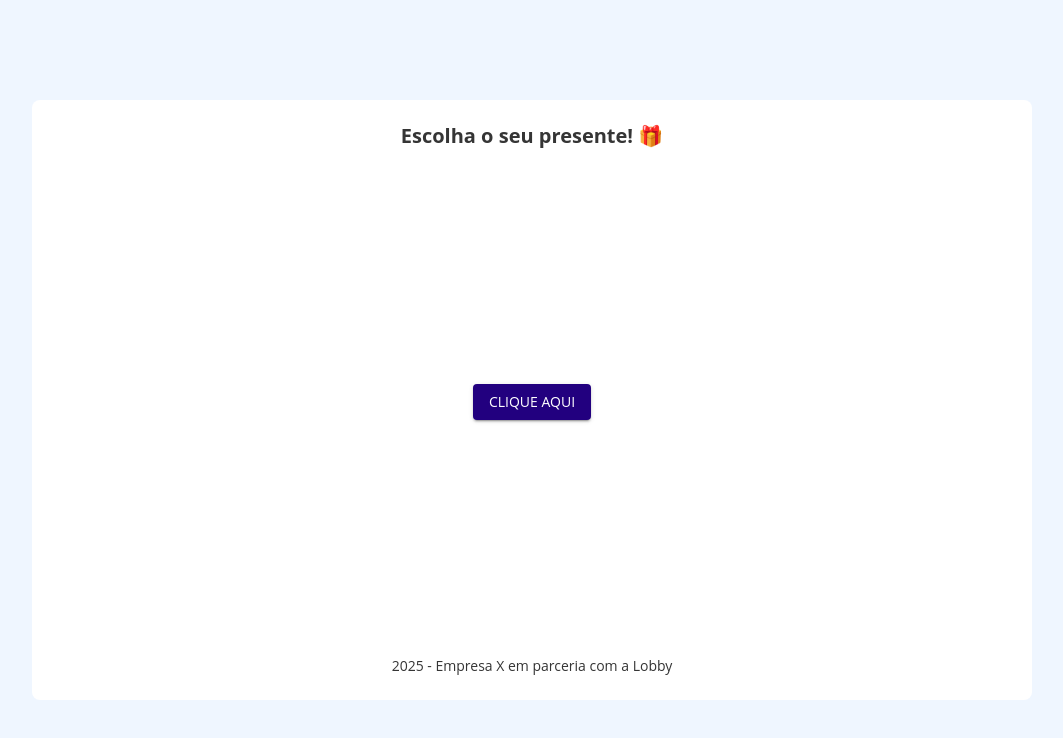
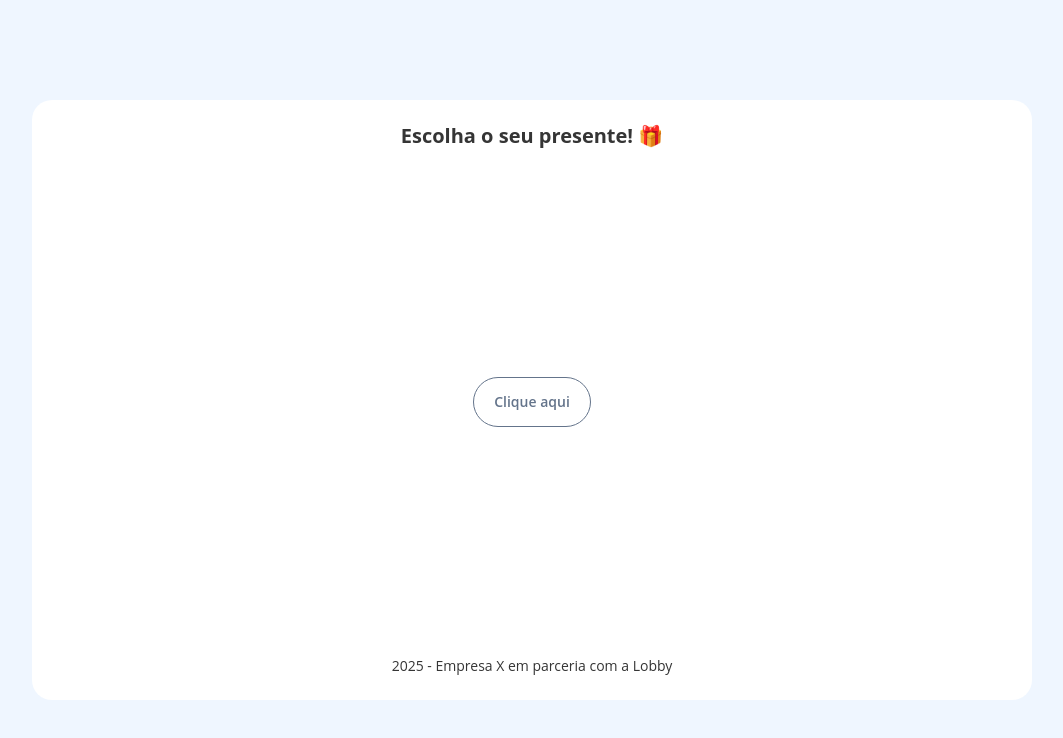
Before and after one commit to Loureiro12/lobby, a Next.js app: page / in a window 1280 px wide. Shown: the top 738 px of the page, without its empty margins (108-1171 px from the left). Built offline with nearby package versions, Linux system fonts and the light colour scheme.

Commit message:
feat: creating button component

```diff
--- a/src/components/common/Button.tsx
+++ b/src/components/common/Button.tsx
@@ -1,15 +1,53 @@
+import React from "react";
 import Button from "@mui/material/Button";
+import { styled } from "@mui/material/styles";
 
 interface CustomButtonProps {
   children: React.ReactNode;
   onClick?: () => void;
+  variant?: "primary" | "secondary";
+  disabled?: boolean;
 }
 
-const CustomButton = ({ children, onClick }: CustomButtonProps) => {
+const StyledButton = styled(Button)<{ customVariant: "primary" | "secondary" }>(
+  ({ customVariant }) => ({
+    borderRadius: "61px",
+    textTransform: "none",
+    padding: "12px 20px",
+    fontSize: "14px",
+    fontWeight: 600,
+    boxShadow: "none",
+    "&:hover": {
+      boxShadow: "none",
+      backgroundColor: customVariant === "primary" ? "#3100B6" : "#F4F4F4",
+    },
+    "&.Mui-disabled": {
+      opacity: customVariant === "primary" ? 0.25 : 1,
+      backgroundColor: customVariant === "primary" ? "#22007F" : "#FFFFFF",
+      color: customVariant === "primary" ? "#FFFFFF" : "#64748B",
+      border: customVariant === "secondary" ? "1px solid #64748B" : "none",
+    },
+    backgroundColor: customVariant === "primary" ? "#22007F" : "#FFFFFF",
+    color: customVariant === "primary" ? "#FFFFFF" : "#64748B",
+    border: customVariant === "secondary" ? "1px solid #64748B" : "none",
+  })
+);
+
+const CustomButton = ({
+  children,
+  onClick,
+  variant = "primary",
+  disabled = false,
+}: CustomButtonProps) => {
   return (
-    <Button variant="contained" color="primary" onClick={onClick}>
+    <StyledButton
+      variant="contained"
+      onClick={onClick}
+      disabled={disabled}
+      customVariant={variant}
+    >
       {children}
-    </Button>
+    </StyledButton>
   );
 };
 
--- a/src/components/layout/CenteredLayout.tsx
+++ b/src/components/layout/CenteredLayout.tsx
@@ -21,7 +21,7 @@ const CenteredLayout = ({ title, children }: CenteredLayoutProps) => {
       <Box
         sx={{
           backgroundColor: "white",
-          borderRadius: 2,
+          borderRadius: '20px',
           padding: 3,
           maxWidth: "1000px",
           width: "100%",
--- a/src/pages/index.tsx
+++ b/src/pages/index.tsx
@@ -5,7 +5,7 @@ export default function Home() {
   return (
     <div>
       <CenteredLayout title="Escolha o seu presente! 🎁">
-        <CustomButton onClick={() => alert("Botão clicado!")}>
+        <CustomButton onClick={() => alert("Botão clicado!")} variant="secondary">
           Clique aqui
         </CustomButton>
       </CenteredLayout>
```
